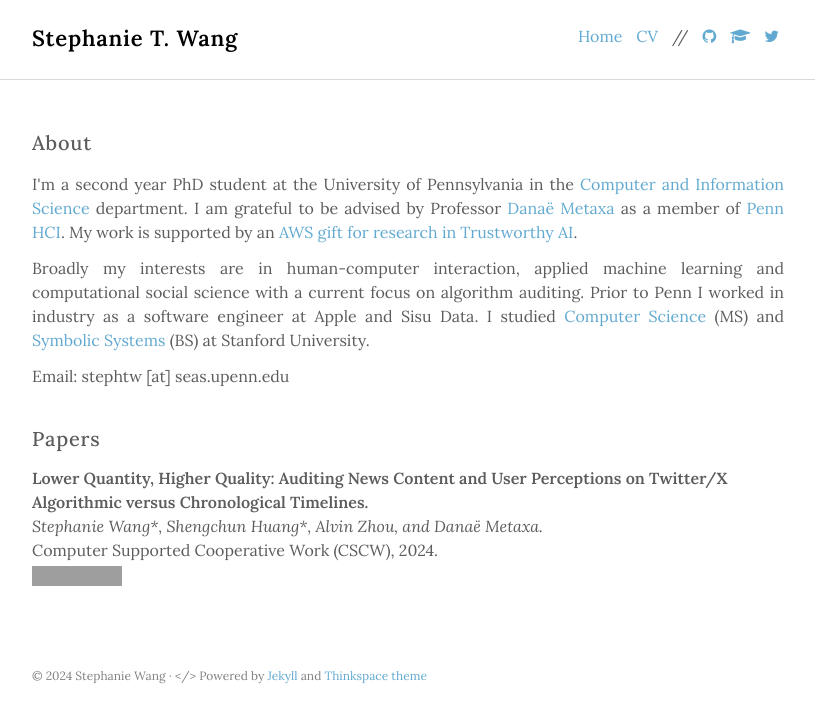
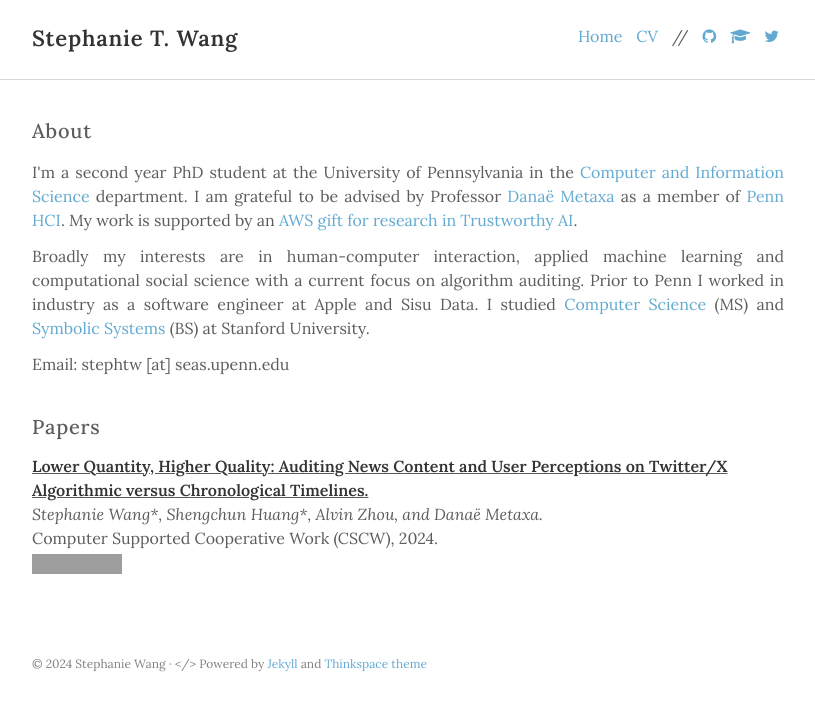
Before and after one commit to steph-w/steph-w.github.io, a Jekyll site: the page built from index.html, in a window 1280 px wide. Shown: the top 723 px of the page, without its empty margins (232-1047 px from the left). Built offline with Jekyll 4.4.1, drawn with Linux system fonts in a browser that asks for light colours; grey boxes are pictures that could not be loaded.

Commit message:
spacing + link

```diff
--- a/assets/scss/_layout.scss
+++ b/assets/scss/_layout.scss
@@ -80,7 +80,7 @@
 
 .site-header {
   border-bottom: 1px solid lighten($light-gray-color, 5%);
-  margin-bottom: $small-spacing;
+  // margin-bottom: $small-spacing;
   min-height: 80px;
 }
 
@@ -224,6 +224,11 @@
   .publication-title {
     display: inline-block;
     font-weight: 600;
+    text-decoration: underline;
+
+    a {
+      color: $action-color;
+    }
     // width: 85%;
     // border-bottom: 1px dashed lighten($light-gray-color, 10%);
   }
--- a/assets/scss/_variables.scss
+++ b/assets/scss/_variables.scss
@@ -20,7 +20,7 @@
 $base-z-index: 0;
 
 // Colors
-$primary-color: #000;
+$primary-color: #333;
 $action-color: $primary-color;
 $white-color: #fff;
 $black-color: #000;
--- a/index.html
+++ b/index.html
@@ -19,7 +19,7 @@
       {% endif %}
     {% endunless %} -->
     <article class="publication-item">
-      <div class="publication-title">{{ article.title | markdownify }}</div>
+      <div class="publication-title" ><a href="{{ article.link.url }}">{{ article.title | markdownify }}</a></div>
       <p><em>{{ article.authors }}.</em></p>
       <p>{{ article.venue }}, {{ article.date | date: '%Y' }}.<p>
       <!-- <p><a class="post-link" href="{{ article.link.url }}">{{ article.link.display }}</a></p> -->
```
Also changed, not shown: 4 other files.
